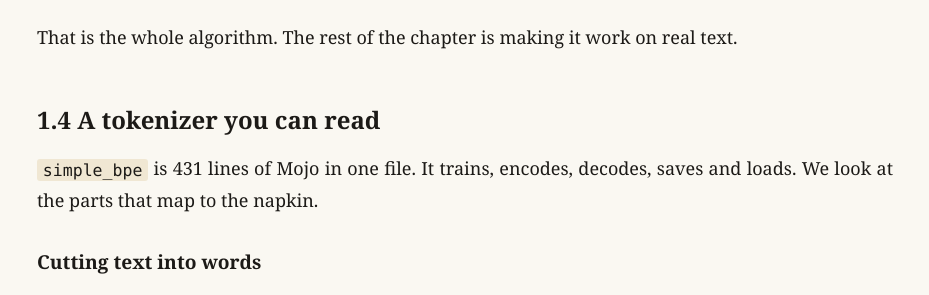
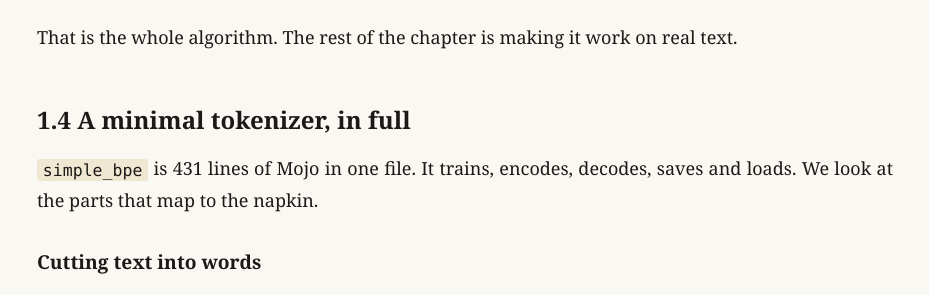
Before and after one commit to ratulb/tokens-to-transformers, a Jekyll site: the page built from _chapters/ch01.md, in a window 1280 px wide and 900 px high, scrolled down 5908 px. Shown: the part 157-452 px from the top of the window, without its empty margins (175-1104 px from the left). Built offline with Jekyll 4.4.1, drawn with Linux system fonts in a browser that asks for light colours.

Commit message:
Rename section to 'A minimal tokenizer, in full'

```diff
--- a/_chapters/ch01.md
+++ b/_chapters/ch01.md
@@ -176,7 +176,7 @@ Two tokens: `b` and `ug`. Each token has an ID, its position in the vocabulary,
 
 That is the whole algorithm. The rest of the chapter is making it work on real text.
 
-## 1.4 A tokenizer you can read
+## 1.4 A minimal tokenizer, in full
 
 `simple_bpe` is 431 lines of Mojo in one file. It trains, encodes, decodes, saves and loads. We look at the parts that map to the napkin.
 
```
